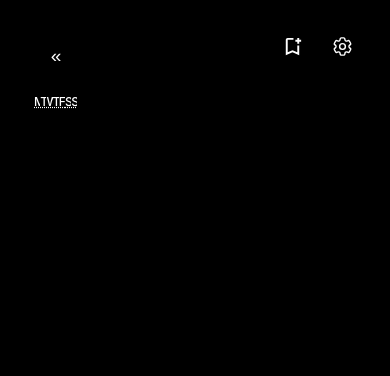
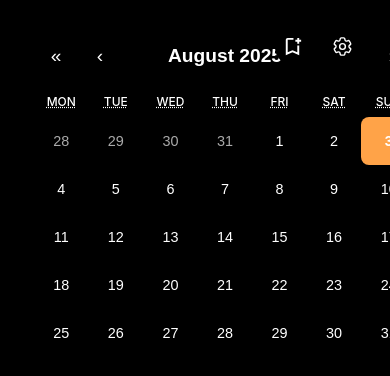
Before and after one commit to prinzpiuz/looi, a React (Create React App) app: page / in a window 390 px wide. Shown: the top 376 px of the page. Built offline with nearby package versions, Linux system fonts and the light colour scheme.

Commit message:
chore: working version

```diff
--- a/src/assets/css/calendar.css
+++ b/src/assets/css/calendar.css
@@ -124,3 +124,8 @@
 .react-calendar__month-view__days__day--neighboringMonth {
     color: #aaaaaa;
 }
+
+.react-calendar {
+    width: 382px !important;
+    height: 326px !important;
+}
--- a/src/components/Grid.tsx
+++ b/src/components/Grid.tsx
@@ -9,11 +9,21 @@ import ReactGridLayout, {
 } from 'react-grid-layout';
 
 import BookmarkItem from './bookmarks/Bookmark';
-import { GRID_CONFIG, DEFAULT_BG_COLOR } from '../utils/constants';
+import {
+    GRID_CONFIG,
+    DEFAULT_BG_COLOR,
+    BOOKMARK_SIZE,
+} from '../utils/constants';
 import { useResponsiveGrid } from '../utils/gridUtils';
 import { debounce } from '../utils/debounce';
 import { useSettings } from '../hooks/settingsContext';
-import { widgetRegistry } from '../utils/widgetsRegistry';
+import {
+    defaultWidgetConfigs,
+    getWidgetSize,
+    widgetRegistry,
+} from '../utils/widgetsRegistry';
+import { GridItem } from '../utils/types';
+import { gridItemType } from '../utils/utils';
 
 const gridContainerStyle: React.CSSProperties = {
     width: '100%',
@@ -24,15 +34,11 @@ const gridContainerStyle: React.CSSProperties = {
 
 const widgetItemStyle = (bgColor: string): React.CSSProperties => ({
     background: bgColor,
-    borderRadius: '12px',
-    overflow: 'hidden',
-    boxShadow: '0 4px 20px rgba(0, 0, 0, 0.15)',
-    transition: 'box-shadow 0.2s ease',
 });
 
 const Grid: React.FC = () => {
     const { width, containerRef, mounted } = useContainerWidth({
-        measureBeforeMount: true,
+        initialWidth: window.innerWidth,
     });
 
     const { settings, updateGridLayouts } = useSettings();
@@ -41,39 +47,93 @@ const Grid: React.FC = () => {
     const widgetConfigs = settings?.widgetConfigs || [];
     const bgColor = settings?.bgColor || DEFAULT_BG_COLOR;
 
+    const enabledWidgetConfigs = useMemo(
+        () => widgetConfigs.filter((config) => config.enabled),
+        [widgetConfigs],
+    );
+
     const layout = useMemo((): LayoutItem[] => {
         const savedLayouts: LayoutItem[] = settings?.gridLayouts || [];
-        const allItems = [
-            ...bookmarks.map((b) => ({ id: b.id })),
-            ...widgetConfigs.map((wc) => ({ id: wc.id })),
+        const allItems: GridItem[] = [
+            ...bookmarks.map((b) => ({
+                id: b.id,
+                type: gridItemType.BOOKMARK,
+            })),
+            ...enabledWidgetConfigs.map((config) => ({
+                id: config.id,
+                type: gridItemType.WIDGET,
+            })),
         ];
-        return allItems.map((item, index) => {
+
+        let currentX = 0;
+        let currentY = 0;
+        let rowMaxHeight = 0;
+
+        return allItems.map((item) => {
             const savedLayout = savedLayouts.find((l) => l.i === item.id);
+            let size;
+            let isResizable = false;
+
+            if (item.type === gridItemType.BOOKMARK) {
+                size = BOOKMARK_SIZE;
+                isResizable = false;
+            } else {
+                const widgetConfig = enabledWidgetConfigs.find(
+                    (c) => c.id === item.id,
+                );
+                // Get size from widget config or use default from registry
+                size = getWidgetSize(item.id, widgetConfig?.size);
+                isResizable =
+                    widgetConfig?.isResizable ||
+                    defaultWidgetConfigs.find((c) => c.id === item.id)
+                        ?.isResizable ||
+                    false;
+            }
+
+            // If saved layout exists, use it with bounds checking
             if (savedLayout) {
                 return {
                     ...savedLayout,
-                    x: Math.min(savedLayout.x, cols - savedLayout.w),
+                    x: Math.min(
+                        savedLayout.x,
+                        Math.max(0, cols - savedLayout.w),
+                    ),
+                    w: Math.min(savedLayout.w, cols),
+                    // Preserve resize constraints
+                    minW: size.minW,
+                    maxW: size.maxW,
+                    minH: size.minH,
+                    maxH: size.maxH,
+                    isResizable,
                 };
             }
 
-            return {
+            // Calculate position for new items
+            if (currentX + size.w > cols) {
+                currentX = 0;
+                currentY += rowMaxHeight;
+                rowMaxHeight = 0;
+            }
+
+            const newItem: LayoutItem = {
                 i: item.id,
-                x: index % cols,
-                y: Math.floor(index / cols),
-                w: 1,
-                h: 1,
+                x: currentX,
+                y: currentY,
+                w: size.w,
+                h: size.h,
+                minW: size.minW,
+                maxW: size.maxW,
+                minH: size.minH,
+                maxH: size.maxH,
+                isResizable,
             };
+
+            currentX += size.w;
+            rowMaxHeight = Math.max(rowMaxHeight, size.h);
+
+            return newItem;
         });
-    }, [bookmarks, settings?.gridLayouts, cols]);
-
-    const { enabledWidgets } = useMemo(() => {
-        const widgetConfigs = settings?.widgetConfigs || [];
-
-        const enabled = widgetConfigs
-            .filter((config) => config.enabled && widgetRegistry[config.id])
-            .map((config) => config.id);
-        return { enabledWidgets: enabled };
-    }, [settings?.widgetConfigs, settings?.gridLayouts, cols]);
+    }, [bookmarks, enabledWidgetConfigs, settings?.gridLayouts, cols]);
 
     const debouncedUpdateLayouts = useMemo(
         () =>
@@ -98,36 +158,38 @@ const Grid: React.FC = () => {
     }, [debouncedUpdateLayouts]);
 
     const bookmarksChildren = useMemo(() => {
-        return layout.map((item) => {
-            const bookmark = bookmarks.find((b) => b.id === item.i);
-            if (!bookmark) return null;
-
-            return (
-                <div key={item.i}>
+        return bookmarks.map((bookmark) => (
+            <div key={bookmark.id}>
                 <BookmarkItem bookmark={bookmark} bgColor={bgColor} />
             </div>
-            );
-        });
-    }, [layout, bookmarks, bgColor]);
+        ));
+    }, [bookmarks, bgColor]);
 
     const widgetChildren = useMemo(() => {
-        return enabledWidgets.map((id) => {
-            const WidgetComponent = widgetRegistry[id];
+        return enabledWidgetConfigs.map((config) => {
+            const WidgetComponent = widgetRegistry[config.id];
             if (!WidgetComponent) return null;
 
             return (
-                <div key={id} style={widgetItemStyle(bgColor)}>
+                <div key={config.id} style={widgetItemStyle(bgColor)}>
                     <WidgetComponent />
                 </div>
             );
         });
-    }, [enabledWidgets]);
+    }, [enabledWidgetConfigs, bgColor]);
 
-    const gridItems = [...bookmarksChildren, ...widgetChildren];
+    const gridItems = [...bookmarksChildren, ...widgetChildren].filter(Boolean);
+
+    if (gridItems.length === 0) {
+        return null;
+    }
+
+    if (!mounted || width === 0) {
+        return <div ref={containerRef} style={gridContainerStyle} />;
+    }
 
     return (
         <div ref={containerRef} style={gridContainerStyle}>
-            {mounted && (
             <ReactGridLayout
                 className="grid-layout"
                 layout={layout}
@@ -142,7 +204,7 @@ const Grid: React.FC = () => {
                     enabled: true,
                 }}
                 resizeConfig={{
-                        enabled: false,
+                    enabled: true,
                 }}
                 compactor={{
                     ...noCompactor,
@@ -153,7 +215,6 @@ const Grid: React.FC = () => {
             >
                 {gridItems}
             </ReactGridLayout>
-            )}
         </div>
     );
 };
--- a/src/utils/constants.ts
+++ b/src/utils/constants.ts
@@ -1,4 +1,5 @@
 import { GitHubSyncSettings, Settings } from './types';
+import { defaultWidgetConfigs } from './widgetsRegistry';
 
 export const DEFAULT_BG_COLOR = 'rgba(0, 0, 0, 0.6)';
 
@@ -17,31 +18,30 @@ export const DEFAULT_GITHUB_SYNC_SETTINGS: GitHubSyncSettings = {
     storedAt: 0,
 };
 
+export const BOOKMARK_SIZE = {
+    w: 1,
+    h: 1,
+    minW: 1,
+    maxW: 1,
+    minH: 1,
+    maxH: 1,
+    isResizable: false,
+};
+
 export const LOAD_DEFAULT_SETTINGS: Settings = {
     bgColor: '#000000',
     bgUrl: '',
     githubSync: DEFAULT_GITHUB_SYNC_SETTINGS,
     bookmarks: [],
-    widgetConfigs: [
-        {
-            id: 'calendar',
-            name: 'Calendar',
-            enabled: true,
-        },
-        {
-            id: 'todo',
-            name: 'To-Do List',
-            enabled: false,
-        },
-    ],
+    widgetConfigs: defaultWidgetConfigs,
 };
 
 export const GRID_CONFIG = {
-    minItemWidth: 90, // Minimum width per bookmark in pixels
-    maxItemWidth: 120, // Maximum width per bookmark
+    minItemWidth: 90,
+    maxItemWidth: 120,
     rowHeight: 80,
     margin: [8, 8] as [number, number],
     containerPadding: [10, 10] as [number, number],
-    minCols: 4, // Minimum columns
-    maxCols: 16, // Maximum columns
+    minCols: 4,
+    maxCols: 16,
 };
--- a/src/utils/gridUtils.ts
+++ b/src/utils/gridUtils.ts
@@ -1,45 +1,74 @@
-import { useState, useEffect } from 'react';
+import { useState, useEffect, useCallback } from 'react';
 import { GRID_CONFIG } from './constants';
+import { debounce } from './debounce';
+import { GridConfig } from './types';
 
-export const useResponsiveGrid = () => {
-    const [gridConfig, setGridConfig] = useState({
+const VISIBLE_ROWS = 4;
+const HEIGHT_OFFSET = 200;
+const MIN_ROW_HEIGHT = 80;
+const MAX_ROW_HEIGHT = 120;
+const RESIZE_DEBOUNCE_DELAY = 100;
+
+export const useResponsiveGrid = (): GridConfig => {
+    const [gridConfig, setGridConfig] = useState<GridConfig>({
         cols: 12,
         rowHeight: GRID_CONFIG.rowHeight,
     });
 
+    const calculateCols = (viewportWidth: number): number => {
+        const availableWidth =
+            viewportWidth - GRID_CONFIG.containerPadding[0] * 2;
+        const itemWidthWithMargin =
+            GRID_CONFIG.minItemWidth + GRID_CONFIG.margin[0];
+        const calculatedCols = Math.floor(
+            (availableWidth + GRID_CONFIG.margin[0]) / itemWidthWithMargin,
+        );
+        return Math.max(
+            GRID_CONFIG.minCols,
+            Math.min(GRID_CONFIG.maxCols, calculatedCols),
+        );
+    };
+
+    const calculateRowHeight = (viewportHeight: number): number => {
+        const availableHeight = viewportHeight - HEIGHT_OFFSET;
+        const totalMargin = GRID_CONFIG.margin[1] * (VISIBLE_ROWS - 1);
+        const calculatedRowHeight = Math.floor(
+            (availableHeight - totalMargin) / VISIBLE_ROWS,
+        );
+        return Math.max(
+            MIN_ROW_HEIGHT,
+            Math.min(MAX_ROW_HEIGHT, calculatedRowHeight),
+        );
+    };
+
+    const calculateGrid = useCallback(() => {
+        if (typeof window === 'undefined') return;
+
+        const viewportWidth = window.innerWidth;
+        const viewportHeight = window.innerHeight;
+
+        if (viewportWidth <= 0 || viewportHeight <= 0) return;
+
+        const cols = calculateCols(viewportWidth);
+        const rowHeight = calculateRowHeight(viewportHeight);
+
+        setGridConfig({ cols, rowHeight });
+    }, []);
+
     useEffect(() => {
-        const calculateGrid = () => {
-            const viewportWidth = window.innerWidth;
-            const viewportHeight = window.innerHeight;
+        calculateGrid();
 
-            const availableWidth =
-                viewportWidth - GRID_CONFIG.containerPadding[0] * 2;
+        const debouncedCalculateGrid = debounce(
+            calculateGrid,
+            RESIZE_DEBOUNCE_DELAY,
+        );
 
-            const calculatedCols = Math.floor(
-                (availableWidth + GRID_CONFIG.margin[0]) /
-                    (GRID_CONFIG.minItemWidth + GRID_CONFIG.margin[0]),
-            );
-
-            const cols = Math.max(
-                GRID_CONFIG.minCols,
-                Math.min(GRID_CONFIG.maxCols, calculatedCols),
-            );
-
-            const visibleRows = 4;
-            const availableHeight = viewportHeight - 200;
-            const calculatedRowHeight = Math.floor(
-                (availableHeight - GRID_CONFIG.margin[1] * (visibleRows - 1)) /
-                    visibleRows,
-            );
-            const rowHeight = Math.max(80, Math.min(120, calculatedRowHeight));
-
-            setGridConfig({ cols, rowHeight });
+        window.addEventListener('resize', debouncedCalculateGrid);
+        return () => {
+            debouncedCalculateGrid.cancel();
+            window.removeEventListener('resize', debouncedCalculateGrid);
         };
-
-        calculateGrid();
-        window.addEventListener('resize', calculateGrid);
-        return () => window.removeEventListener('resize', calculateGrid);
-    }, []);
+    }, [calculateGrid]);
 
     return gridConfig;
 };
--- a/src/utils/utils.ts
+++ b/src/utils/utils.ts
@@ -39,3 +39,8 @@ export const isTokenExpired = (storedAt: number) => {
     const now = Date.now();
     return now - storedAt > TOKEN_EXPIRY_TIME;
 };
+
+export enum gridItemType {
+    BOOKMARK = 'bookmark',
+    WIDGET = 'widget',
+}
--- a/src/utils/widgetsRegistry.ts
+++ b/src/utils/widgetsRegistry.ts
@@ -1,15 +1,93 @@
 import { FaCalendarAlt, FaTasks } from 'react-icons/fa';
-import { IconProps } from './types';
+import { IconProps, WidgetConfig, WidgetSize } from './types';
 import CalendarWidget from '../components/widgets/calendar/Calendar';
 import TodoWidget from '../components/widgets/todo/Todo';
 
+export enum widgetType {
+    CLOCK = 'clock',
+    WEATHER = 'weather',
+    CALENDAR = 'calendar',
+    TODO = 'todo',
+}
+
 export const widgetIcons: Record<string, IconProps> = {
-    calendar: FaCalendarAlt,
-    todo: FaTasks,
+    [widgetType.CALENDAR]: FaCalendarAlt,
+    [widgetType.TODO]: FaTasks,
 };
 
 export const widgetRegistry: Record<string, React.FC> = {
-    calendar: CalendarWidget,
-    todo: TodoWidget,
+    [widgetType.CALENDAR]: CalendarWidget,
+    [widgetType.TODO]: TodoWidget,
     // add more
 };
+
+export const getWidgetSize = (
+    widgetId: string,
+    customSize?: WidgetSize,
+): WidgetSize => {
+    if (customSize) {
+        return customSize;
+    }
+    return (
+        widgetDefaultSizes[widgetId] || {
+            w: 2,
+            h: 2,
+            minW: 1,
+            maxW: 6,
+            minH: 1,
+            maxH: 6,
+        }
+    );
+};
+
+export const widgetDefaultSizes: Record<string, WidgetSize> = {
+    [widgetType.CLOCK]: {
+        w: 2,
+        h: 2,
+        minW: 1,
+        maxW: 4,
+        minH: 1,
+        maxH: 4,
+    },
+    [widgetType.WEATHER]: {
+        w: 3,
+        h: 2,
+        minW: 2,
+        maxW: 6,
+        minH: 2,
+        maxH: 4,
+    },
+    [widgetType.CALENDAR]: {
+        w: 4,
+        h: 3,
+        minW: 4,
+        maxW: 4,
+        minH: 3,
+        maxH: 3,
+    },
+    [widgetType.TODO]: {
+        w: 4,
+        h: 1,
+        minW: 4,
+        maxW: 4,
+        minH: 1,
+        maxH: 1,
+    },
+};
+
+export const defaultWidgetConfigs: WidgetConfig[] = [
+    {
+        id: widgetType.CALENDAR,
+        name: 'Calendar',
+        enabled: true,
+        size: getWidgetSize(widgetType.CALENDAR),
+        isResizable: false,
+    },
+    {
+        id: widgetType.TODO,
+        name: 'To-Do List',
+        enabled: false,
+        size: getWidgetSize(widgetType.TODO),
+        isResizable: false,
+    },
+];
```
Also changed, not shown: src/assets/css/grid_layout.css (+13 -88 lines), src/assets/css/todo.css (+2 -10 lines), src/components/bookmarks/Bookmark.tsx (+2 -7 lines), src/utils/types.ts (+22 -1 lines). Lines whose indentation alone changed are shown as unchanged.
